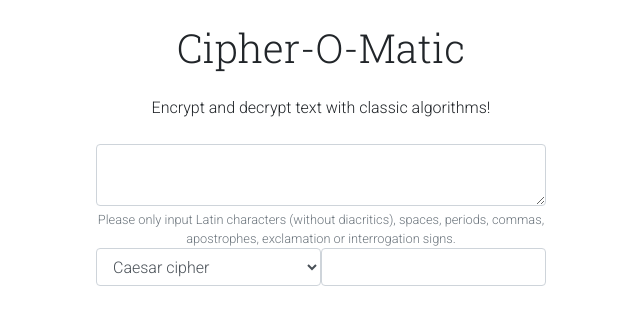
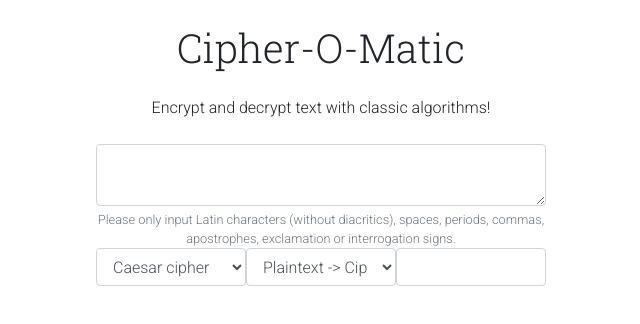
Before and after one commit to Elvirarp92/cipher-o-matic, a React (Create React App) app in the folder client/: page / in a window 1280 px wide. Shown: the top 324 px of the page, without its empty margins (319-959 px from the left). Built offline with nearby package versions, Linux system fonts and the light colour scheme; no server answers.

Commit message:
add direction field to InputForm

```diff
--- a/client/src/components/InputForm/InputForm.js
+++ b/client/src/components/InputForm/InputForm.js
@@ -12,6 +12,7 @@ class InputForm extends Component {
       text: '',
       cipher: 'caesar',
       factor: 0,
+      direction: 'encryption',
     }
 
     this.cipherService = new CipherService()
@@ -48,6 +49,10 @@ class InputForm extends Component {
           <Form.Control as='select' name='cipher' onChange={this.handleChange}>
             <option value='caesar'>Caesar cipher</option>
           </Form.Control>
+          <Form.Control as='select' name='direction' onChange={this.handleChange}>
+            <option value='encryption'>Plaintext -> Ciphertext</option>
+            <option value='decryption'>Ciphertext -> Plaintext</option>
+          </Form.Control>
           <Form.Control
             as='input'
             type='number'
--- a/client/src/services/ciphers.service.js
+++ b/client/src/services/ciphers.service.js
@@ -8,5 +8,5 @@ export default class services {
     })
   }
 
-  caesar = ({text, factor}) => this.service.post('/caesar', {text, factor})
+  caesar = ({text, factor, direction}) => this.service.post('/caesar', {text, factor, direction})
 }
```
